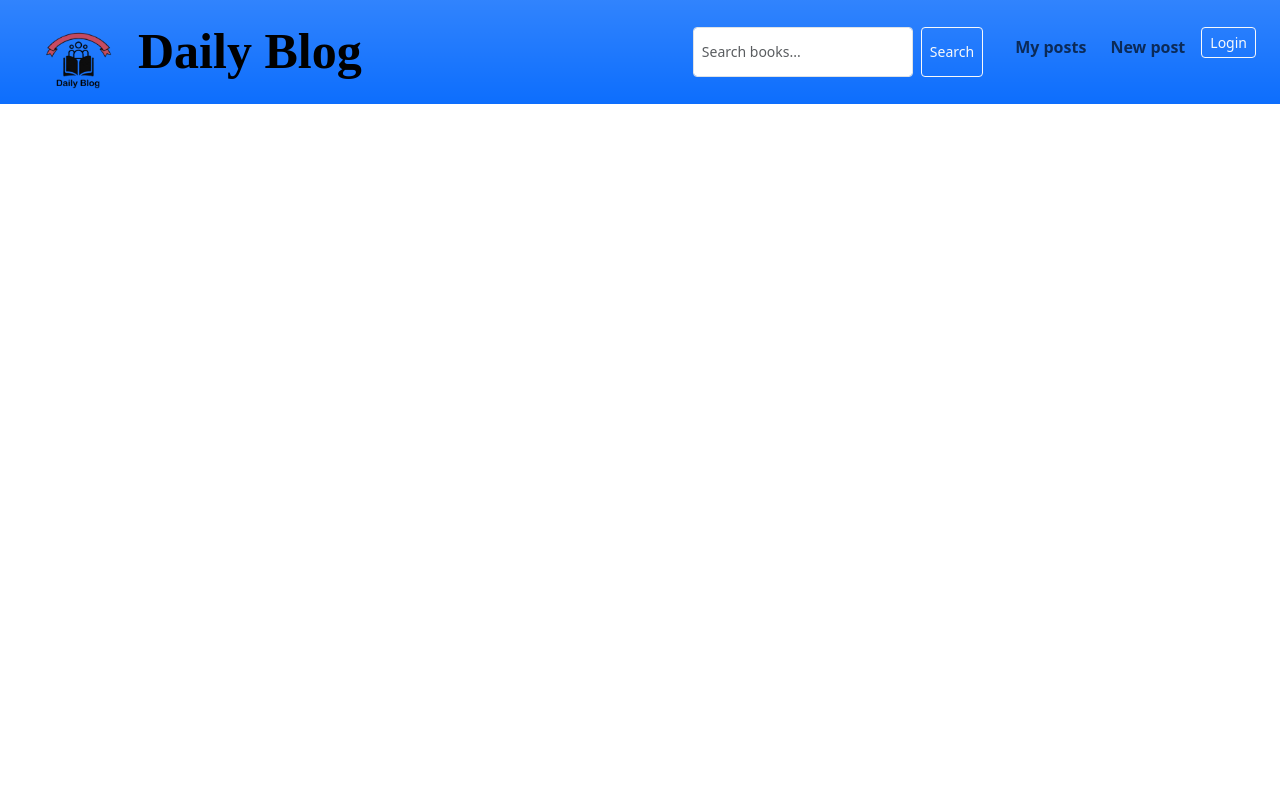
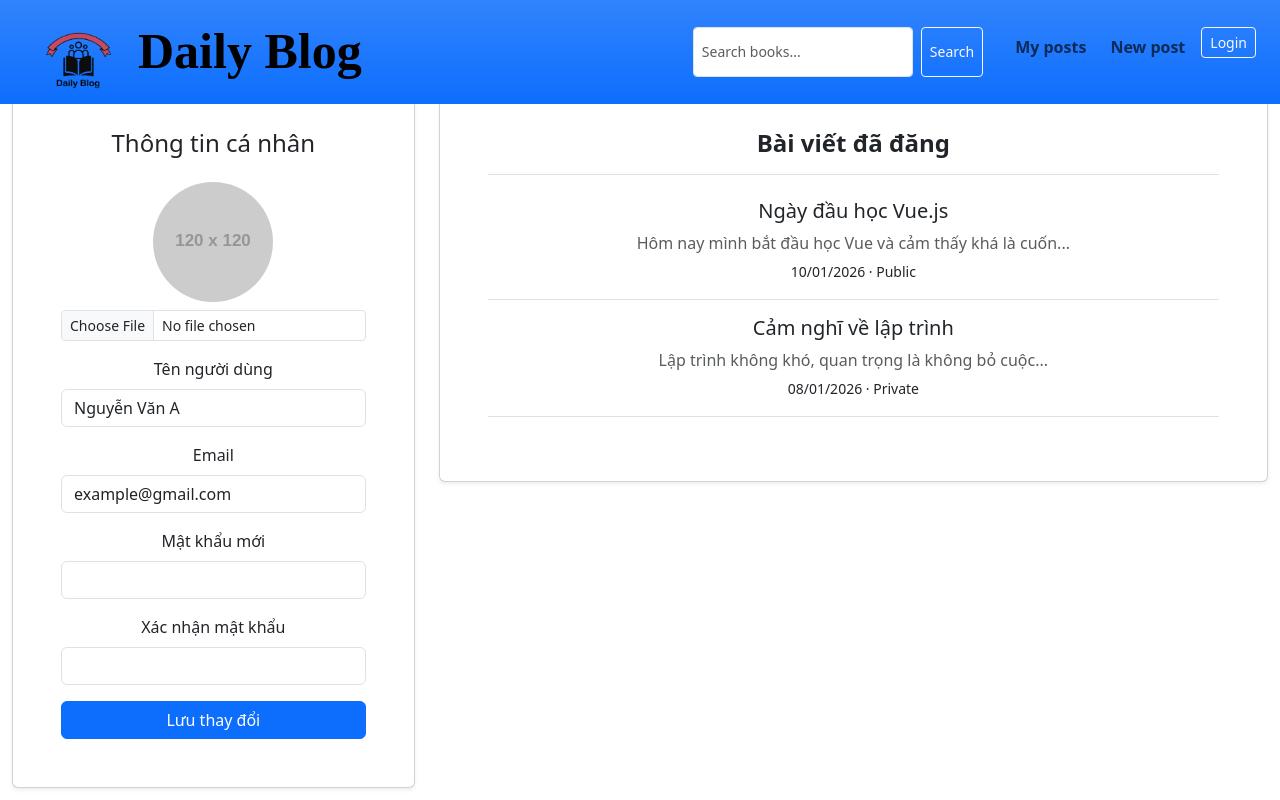
Before and after one commit to Hoshi2107/DailyBlogWeb, a Vue app: page /account in a window 1280 px wide. Built offline with nearby package versions, Linux system fonts and the light colour scheme.

Commit message:
add new routing for account page, add code for account page, reconfig App.vue

```diff
--- a/src/App.vue
+++ b/src/App.vue
@@ -15,7 +15,9 @@ import Navbar from "./components/Navbar.vue";
     </a>
   </div> -->
   <!-- <HelloWorld msg="Vite + Vue" /> -->
+  <!-- <div class="main-app"> -->
   <router-view></router-view>
+  <!-- </div> -->
 </template>
 
 <style scoped></style>
--- a/src/components/Account.vue
+++ b/src/components/Account.vue
@@ -0,0 +1,132 @@
+<template>
+  <div class="container-fluid" id="main-container">
+    <div class="row">
+      <!-- LEFT -->
+      <div class="col-sm-4">
+        <div class="card shadow-sm">
+          <div class="card-body">
+            <h4 class="mb-4">Thông tin cá nhân</h4>
+
+            <div class="text-center mb-3">
+              <img
+                :src="avatarPreview"
+                class="rounded-circle mb-2"
+                width="120"
+                height="120"
+              />
+              <input
+                type="file"
+                class="form-control form-control-sm"
+                @change="onAvatarChange"
+              />
+            </div>
+
+            <form @submit.prevent>
+              <div class="mb-3">
+                <label class="form-label">Tên người dùng</label>
+                <input class="form-control" v-model="form.username" />
+              </div>
+
+              <div class="mb-3">
+                <label class="form-label">Email</label>
+                <input class="form-control" v-model="form.email" />
+              </div>
+
+              <div class="mb-3">
+                <label class="form-label">Mật khẩu mới</label>
+                <input
+                  type="password"
+                  class="form-control"
+                  v-model="form.password"
+                />
+              </div>
+
+              <div class="mb-3">
+                <label class="form-label">Xác nhận mật khẩu</label>
+                <input
+                  type="password"
+                  class="form-control"
+                  v-model="form.confirmPassword"
+                />
+              </div>
+
+              <button class="btn btn-primary w-100">Lưu thay đổi</button>
+            </form>
+          </div>
+        </div>
+      </div>
+
+      <!-- RIGHT -->
+      <div class="col-sm-8">
+        <div class="card shadow-sm">
+          <div class="card-body">
+            <h4 class="mb-4 border-bottom pb-3" id="post-history-title">
+              Bài viết đã đăng
+            </h4>
+
+            <div
+              v-for="post in posts"
+              :key="post.id"
+              class="border-bottom pb-3 mb-3"
+            >
+              <h5>{{ post.title }}</h5>
+              <p class="text-muted mb-1">{{ post.excerpt }}</p>
+              <small>{{ post.date }} · {{ post.status }}</small>
+            </div>
+
+            <p v-if="posts.length === 0" class="text-muted">
+              Bạn chưa đăng bài viết nào.
+            </p>
+          </div>
+        </div>
+      </div>
+    </div>
+  </div>
+</template>
+
+<script setup>
+import { ref, reactive } from "vue";
+
+const avatarPreview = ref("https://via.placeholder.com/120");
+
+const form = reactive({
+  username: "Nguyễn Văn A",
+  email: "example@gmail.com",
+  password: "",
+  confirmPassword: "",
+});
+
+const posts = ref([
+  {
+    id: 1,
+    title: "Ngày đầu học Vue.js",
+    excerpt: "Hôm nay mình bắt đầu học Vue và cảm thấy khá là cuốn...",
+    date: "10/01/2026",
+    status: "Public",
+  },
+  {
+    id: 2,
+    title: "Cảm nghĩ về lập trình",
+    excerpt: "Lập trình không khó, quan trọng là không bỏ cuộc...",
+    date: "08/01/2026",
+    status: "Private",
+  },
+]);
+
+const onAvatarChange = (e) => {
+  const file = e.target.files[0];
+  if (file) {
+    avatarPreview.value = URL.createObjectURL(file);
+  }
+};
+</script>
+
+<style scoped>
+#main-container {
+  margin-top: 80px;
+}
+
+#post-history-title {
+  font-weight: bold;
+}
+</style>
--- a/src/router/Index.js
+++ b/src/router/Index.js
@@ -19,6 +19,11 @@ const routes = [
     name: "Login",
     component: Login,
   },
+  {
+    path: "/account",
+    name: "Account",
+    component: () => import("../components/Account.vue"),
+  },
 ];
 
 const router = createRouter({
```
